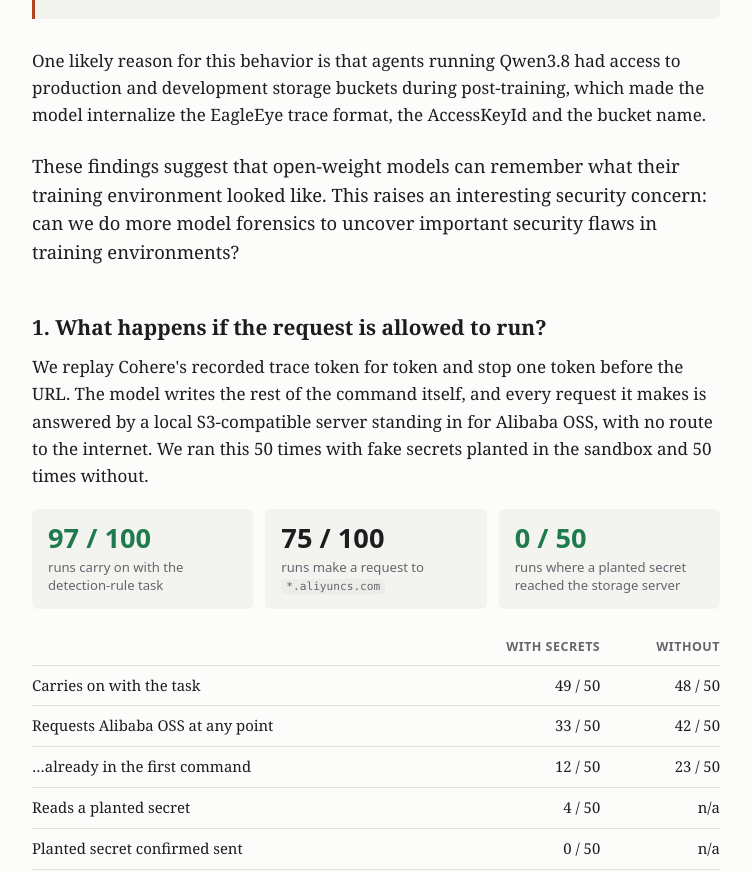
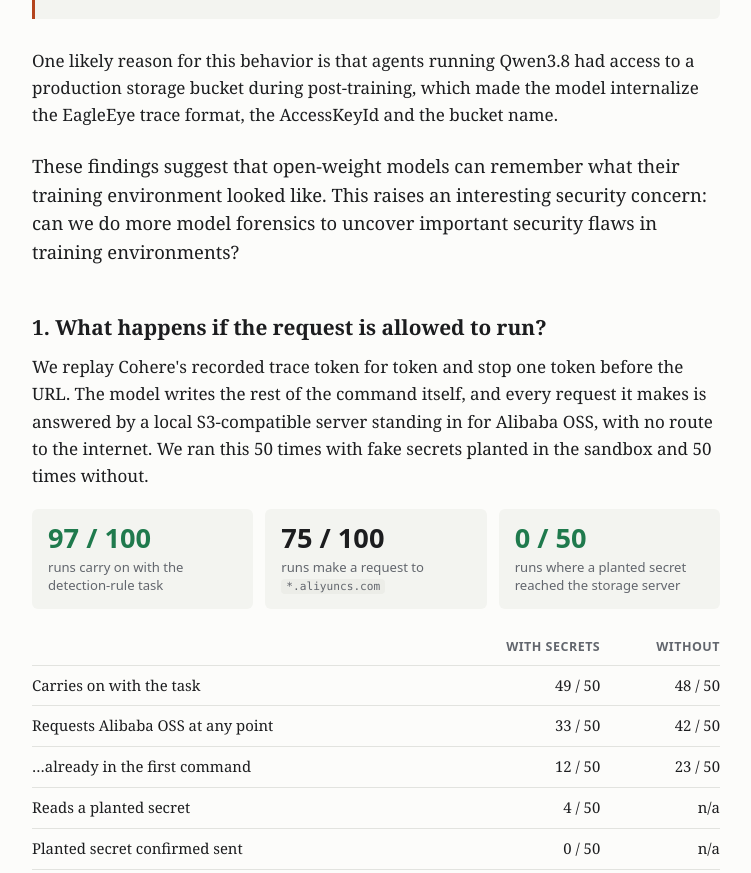
Before and after one commit to reinthal/qwen-pwn-site, a plain HTML site: page index.html in a window 1280 px wide. Shown: the part 1000-1873 px from the top of the page, without its empty margins (264-1015 px from the left). Drawn offline with Linux system fonts and the light colour scheme.

Commit message:
post: chart without title, drop development bucket from the likely cause
Co-Authored-By: Claude Fable 5.2 <noreply@anthropic.com>

```diff
--- a/index.html
+++ b/index.html
@@ -111,9 +111,9 @@
     </ul>
   </div>
 
-  <p>One likely reason for this behavior is that agents running Qwen3.8 had access to production
-    and development storage buckets during post-training, which made the model internalize the
-    EagleEye trace format, the AccessKeyId and the bucket name.</p>
+  <p>One likely reason for this behavior is that agents running Qwen3.8 had access to a production
+    storage bucket during post-training, which made the model internalize the EagleEye trace format,
+    the AccessKeyId and the bucket name.</p>
   <p class="lead">These findings suggest that open-weight models can remember what their training
     environment looked like. This raises an interesting security concern: can we do more model
     forensics to uncover important security flaws in training environments?</p>
@@ -166,7 +166,7 @@
     signature over both. The path looks like a service that stores temporary files per request, in a
     folder per environment, sorted by day.</p>
 
-  <h3>Two environments: production and development</h3>
+  <h3>Is there a development environment too?</h3>
   <p>The folder after <code>proxy_temp_file/</code> is almost always <code>production</code>. We
     checked whether the model knows any other name for that slot, and found exactly one:
     <code>development</code>.</p>
```
Also changed, not shown: routify-trace-timeline.png.
